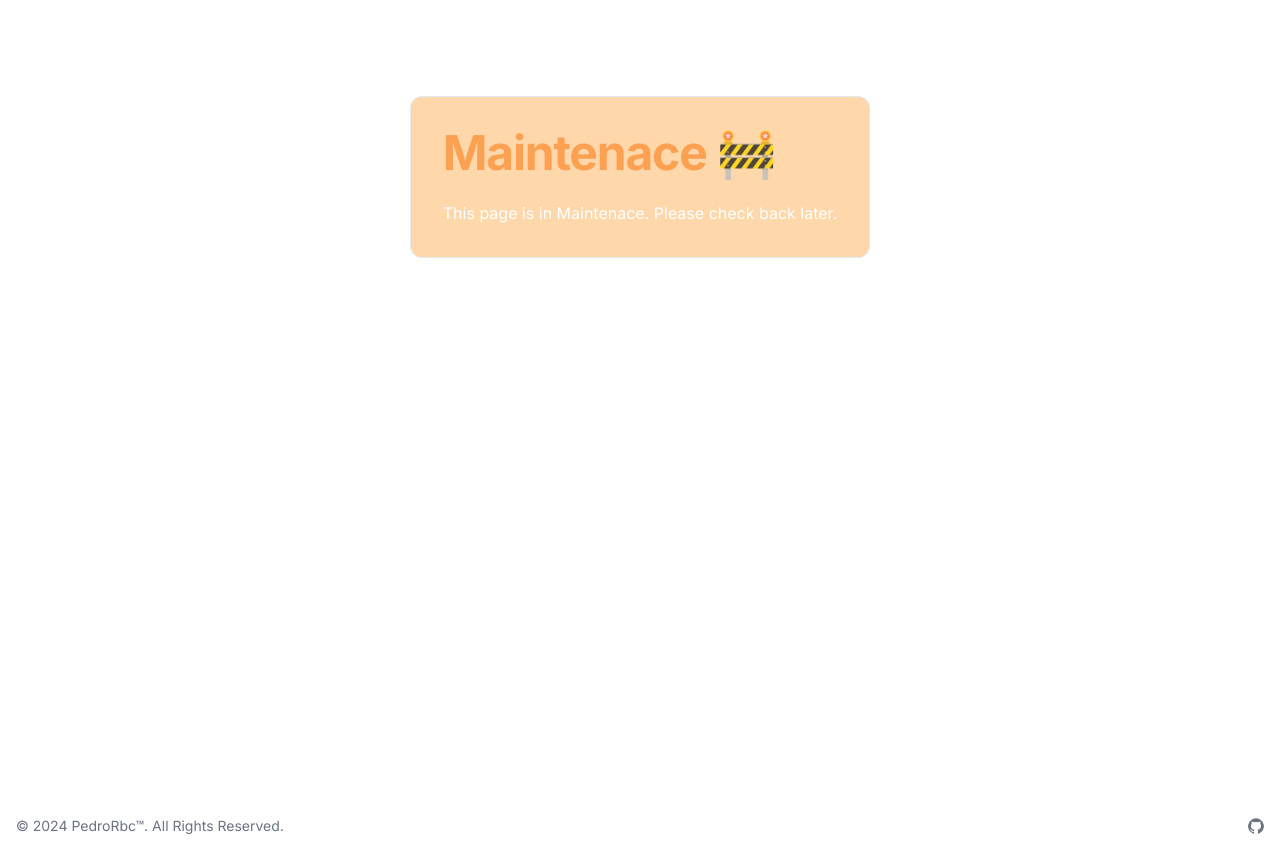
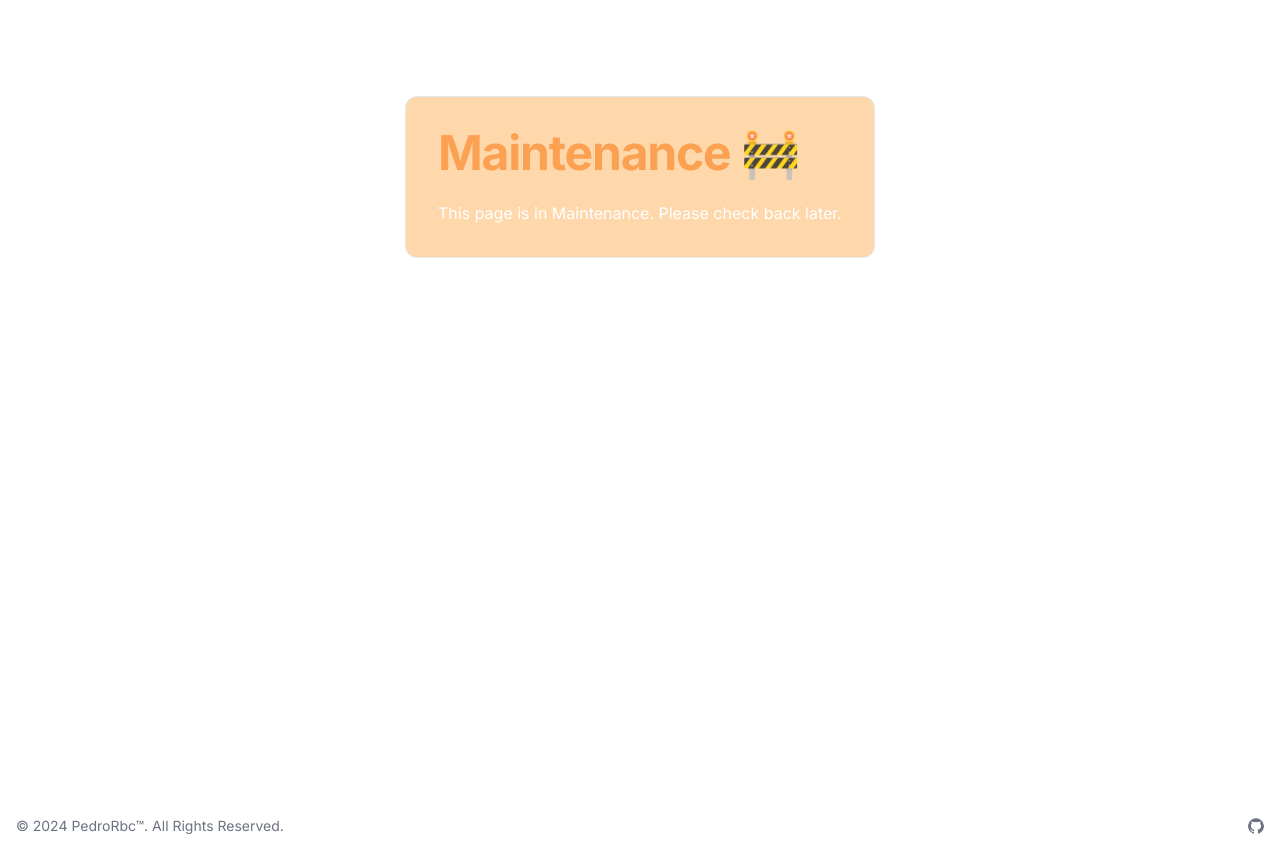
Before and after one commit to PedroRBC/portifolio, a Next.js app: page /maintenance in a window 1280 px wide. Built offline with nearby package versions, Linux system fonts and the light colour scheme.

Commit message:
fix: Fix Maintenance

```diff
--- a/src/app/maintenance/page.tsx
+++ b/src/app/maintenance/page.tsx
@@ -1,12 +1,12 @@
-export default function Maintenace() {
+export default function Maintenance() {
   return (
     <main className="flex min-h-screen flex-col items-center justify-between p-24">
       <section className="flex flex-col text-background gap-6 bg-orange-200 p-8 rounded-xl border">
         <h1 className="text-5xl font-bold text tracking-tight text-orange-400/80">
-          Maintenace 🚧
+          Maintenance 🚧
         </h1>
         <p className="text-base font-normal">
-          This page is in Maintenace. Please check back later.
+          This page is in Maintenance. Please check back later.
         </p>
       </section>
     </main>
```
